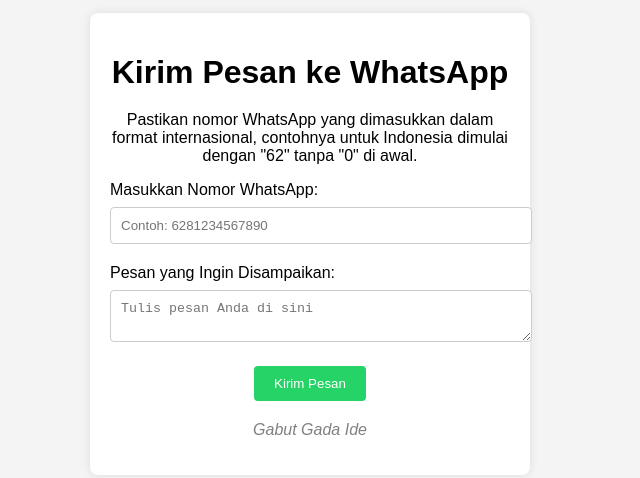
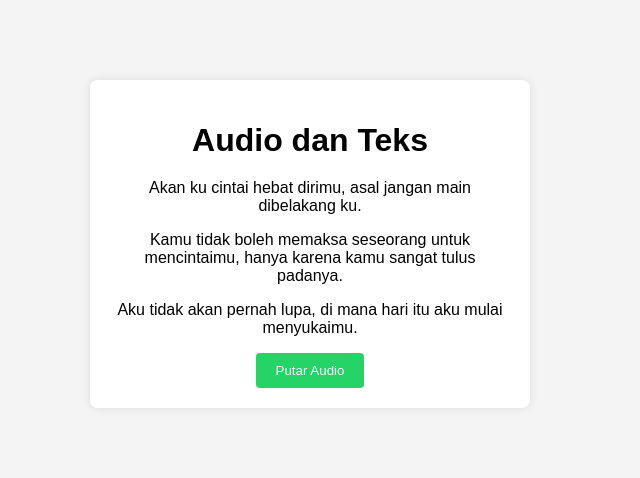
Before and after one commit to Obam-dev/Webb, a plain HTML site: page index.html in a window 1280 px wide. Shown: the part 156-634 px from the top of the page, without its empty margins (330-970 px from the left). Drawn offline with Linux system fonts and the light colour scheme.

Commit message:
Update index.html

```diff
--- a/index.html
+++ b/index.html
@@ -3,25 +3,24 @@
 <head>
     <meta charset="UTF-8">
     <meta name="viewport" content="width=device-width, initial-scale=1.0">
-    <title>Kirim Pesan WhatsApp</title>
+    <title>Audio dan Teks</title>
     <link rel="stylesheet" href="style.css">
 </head>
 <body>
     <div class="container">
-        <h1>Kirim Pesan ke WhatsApp</h1>
-        <p>Pastikan nomor WhatsApp yang dimasukkan dalam format internasional, contohnya untuk Indonesia dimulai dengan "62" tanpa "0" di awal.</p>
+        <h1>Audio dan Teks</h1>
 
-        <form id="whatsappForm">
-            <label for="phone">Masukkan Nomor WhatsApp:</label>
-            <input type="text" id="phone" name="phone" placeholder="Contoh: 6281234567890" required>
+        <div class="text-section">
+            <p id="text1">Akan ku cintai hebat dirimu, asal jangan main dibelakang ku.</p>
+            <p id="text2">Kamu tidak boleh memaksa seseorang untuk mencintaimu, hanya karena kamu sangat tulus padanya.</p>
+            <p id="text3">Aku tidak akan pernah lupa, di mana hari itu aku mulai menyukaimu.</p>
+        </div>
 
-            <label for="message">Pesan yang Ingin Disampaikan:</label>
-            <textarea id="message" name="message" placeholder="Tulis pesan Anda di sini" required></textarea>
-
-            <button type="submit">Kirim Pesan</button>
-        </form>
-
-        <p class="note">Gabut Gada Ide</p>
+        <button id="playAudio">Putar Audio</button>
+        <audio id="audioPlayer" controls style="display: none;">
+            <source src="audio/audio-file.mp3" type="audio/mp3">
+            Your browser does not support the audio element.
+        </audio>
     </div>
 
     <script src="script.js"></script>
```
